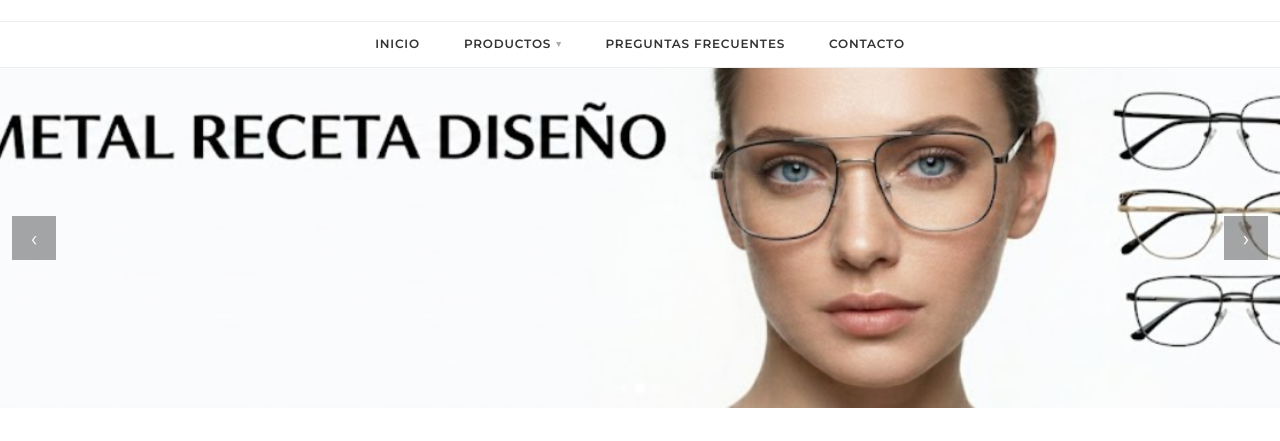
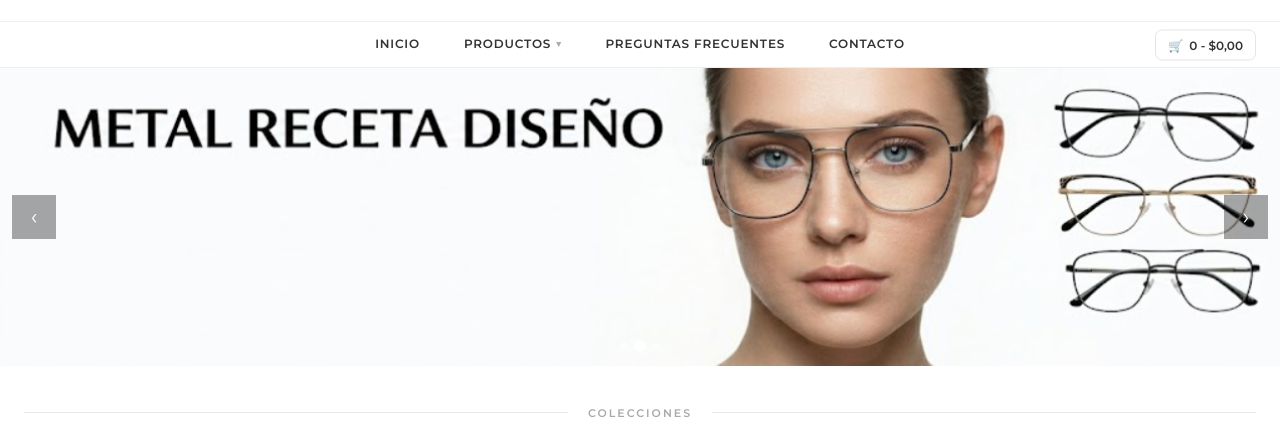
Before and after one commit to ricctom/receyewear, a website: page index.html in a window 1280 px wide. Shown: the part 162-603 px from the top of the page. Drawn offline with Linux system fonts and the light colour scheme; grey boxes are pictures that could not be loaded.

Commit message:
Banner sin recorte + nav sticky con carrito + toast mejorado
Co-Authored-By: Claude Opus 4.8 <noreply@anthropic.com>

```diff
--- a/index.html
+++ b/index.html
@@ -32,7 +32,10 @@ button{font-family:inherit;cursor:pointer}
 .logo-area img{height:60px;width:auto}
 
 /* ─── NAV ─── */
-.sitenav{border-top:1px solid #eee;border-bottom:1px solid #eee}
+.sitenav{border-top:1px solid #eee;border-bottom:1px solid #eee;position:sticky;top:0;background:#fff;z-index:1000;transition:box-shadow .2s}
+.sitenav.stuck{box-shadow:0 3px 14px rgba(0,0,0,.1)}
+.nav-cart{position:absolute;right:24px;top:50%;transform:translateY(-50%);background:none;border:1px solid #e5e5e5;cursor:pointer;font-size:12px;font-weight:600;color:#333;display:flex;align-items:center;gap:6px;padding:7px 12px;border-radius:7px;transition:background .15s,border-color .15s}
+.nav-cart:hover{background:#f3f3f3;border-color:#ccc}
 .nav-in{display:flex;justify-content:center;align-items:center;gap:0}
 .ni{position:relative}
 .ni>a{display:flex;align-items:center;gap:5px;padding:14px 22px;font-size:12px;font-weight:600;letter-spacing:.8px;text-transform:uppercase;color:#333;border-bottom:2px solid transparent;transition:color .15s,border-color .15s}
@@ -55,10 +58,10 @@ button{font-family:inherit;cursor:pointer}
 
 /* ─── PRODUCT SECTION ─── */
 /* ─── CAROUSEL ─── */
-.carousel{position:relative;width:100%;overflow:hidden;background:#000;user-select:none}
+.carousel{position:relative;width:100%;overflow:hidden;background:#f5f5f5;user-select:none}
 .carousel-track{display:flex;transition:transform .5s ease}
-.carousel-slide{min-width:100%;height:340px;position:relative;cursor:pointer;overflow:hidden}
-.carousel-slide img{width:100%;height:100%;object-fit:cover;object-position:center;transition:transform .4s ease}
+.carousel-slide{min-width:100%;position:relative;cursor:pointer;overflow:hidden}
+.carousel-slide img{width:100%;height:auto;display:block;transition:transform .4s ease}
 .carousel-slide:hover img{transform:scale(1.03)}
 .carousel-dots{position:absolute;bottom:16px;left:50%;transform:translateX(-50%);display:flex;gap:8px}
 .cdot{width:8px;height:8px;border-radius:50%;background:rgba(255,255,255,.45);border:none;cursor:pointer;padding:0;transition:background .2s,transform .2s}
@@ -68,7 +71,6 @@ button{font-family:inherit;cursor:pointer}
 .carousel-arrow.prev{left:12px}
 .carousel-arrow.next{right:12px}
 @media(max-width:700px){
-  .carousel-slide{height:220px}
   .carousel-body{padding:0 24px}
   .carousel-title{font-size:20px}
   .carousel-tag{font-size:10px}
@@ -214,7 +216,7 @@ button{font-family:inherit;cursor:pointer}
 .wa-float:hover{transform:scale(1.08)}
 
 /* ─── TOAST ─── */
-.toast{position:fixed;bottom:90px;left:50%;transform:translateX(-50%) translateY(10px);background:#222;color:#fff;padding:11px 22px;font-size:13px;font-weight:600;z-index:3000;opacity:0;transition:opacity .3s,transform .3s;pointer-events:none;white-space:nowrap}
+.toast{position:fixed;bottom:90px;left:50%;transform:translateX(-50%) translateY(12px);background:#1a1a1a;color:#fff;padding:14px 26px;font-size:14px;font-weight:600;border-radius:9px;box-shadow:0 8px 28px rgba(0,0,0,.3);z-index:3000;opacity:0;transition:opacity .3s,transform .3s;pointer-events:none;white-space:nowrap}
 .toast.show{opacity:1;transform:translateX(-50%) translateY(0)}
 
 /* ─── PAGES ─── */
@@ -223,6 +225,8 @@ button{font-family:inherit;cursor:pointer}
 
 @media(max-width:768px){
   .top-util{padding:8px 16px}
+  .nav-cart{right:10px;padding:6px 8px;border:none}
+  .nav-cart span{display:none}
   .logo-area{padding:16px}
   .logo-area img{height:44px}
   .ni>a{padding:12px 10px;font-size:11px}
@@ -296,6 +300,7 @@ button{font-family:inherit;cursor:pointer}
     <div class="ni"><a href="#" onclick="showPg('faq');return false;">Preguntas Frecuentes</a></div>
     <div class="ni"><a href="#" onclick="showPg('contact');return false;">Contacto</a></div>
   </div>
+  <button class="nav-cart" onclick="openCart()" title="Mi carrito">🛒 <span id="navCartLbl">0 - $0,00</span></button>
 </nav>
 
 <!-- PAGE: HOME -->
@@ -1075,7 +1080,9 @@ function updateCartUI() {
     const p = PRODUCTS.find(x => x.id === l.id);
     return s + (p ? p.price * l.qty : 0);
   }, 0);
-  document.getElementById('cartLbl').textContent = totalQty + ' - ' + fmt(totalAmt);
+  const lblTxt = totalQty + ' - ' + fmt(totalAmt);
+  document.getElementById('cartLbl').textContent = lblTxt;
+  const navLbl = document.getElementById('navCartLbl'); if (navLbl) navLbl.textContent = lblTxt;
   document.getElementById('cartTotal').textContent = fmt(totalAmt);
 
   const body = document.getElementById('cartBody');
@@ -1153,6 +1160,15 @@ function showToast(msg) {
   clearTimeout(toastT);
   toastT = setTimeout(() => el.classList.remove('show'), 2600);
 }
+
+/* Sombra de la barra de navegación al hacer scroll */
+(function(){
+  const nav = document.querySelector('.sitenav');
+  if(!nav) return;
+  const onScroll = () => nav.classList.toggle('stuck', nav.getBoundingClientRect().top <= 0);
+  window.addEventListener('scroll', onScroll, {passive:true});
+  onScroll();
+})();
 </script>
 </body>
 </html>
```
